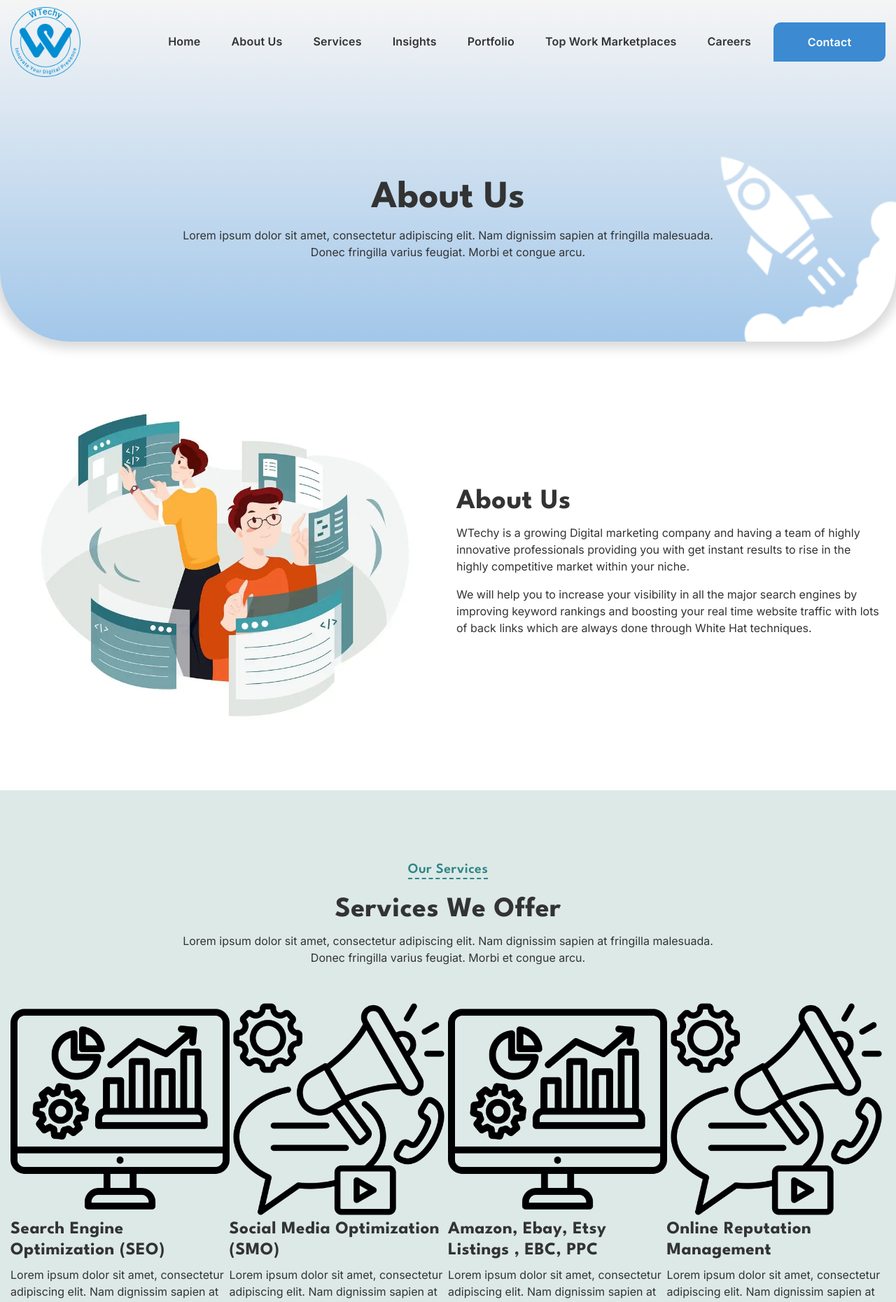
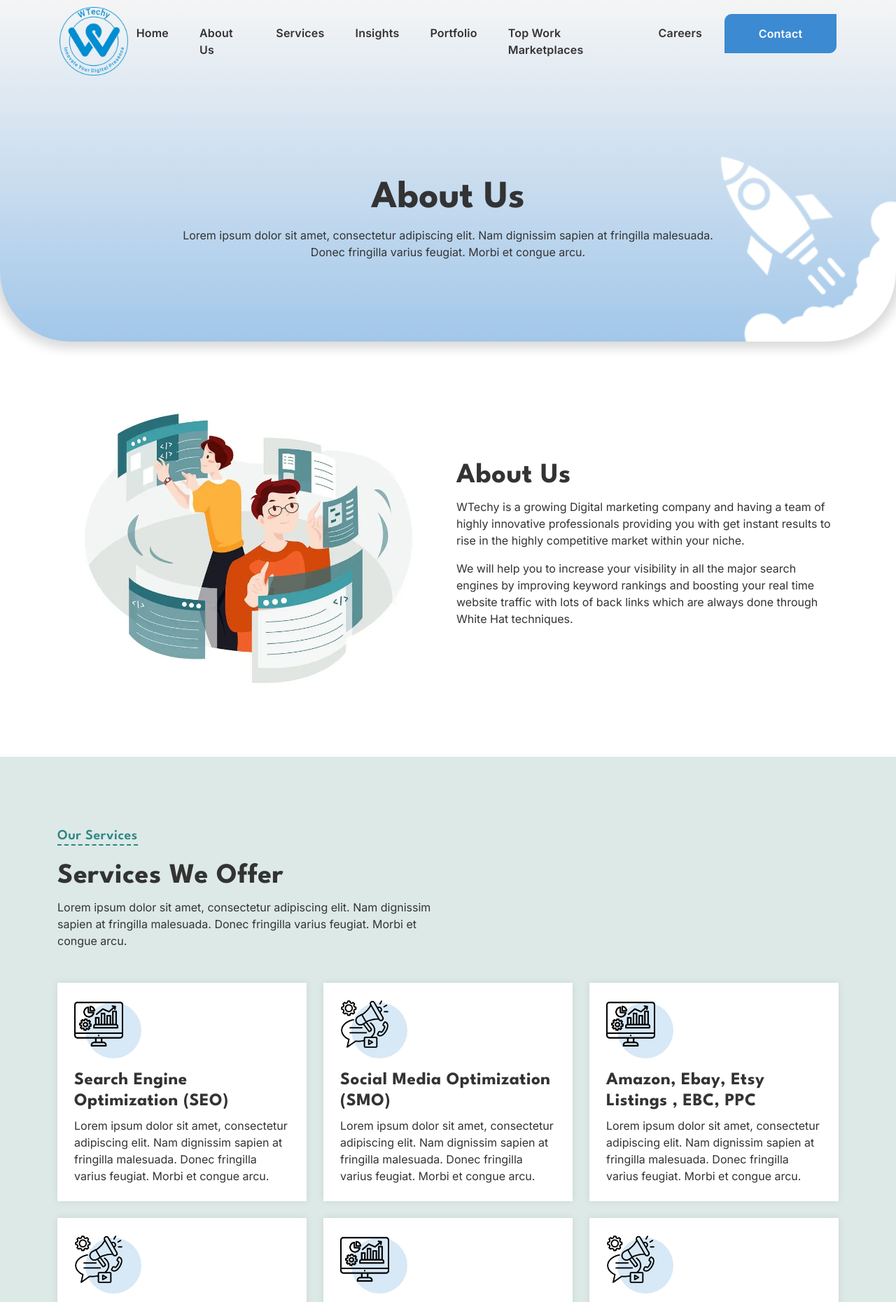
Before and after one commit to wtechyteam/WtechyReact, a React (Create React App) app: page /about-agency in a window 1280 px wide. Shown: the top 1860 px of the page at 70% size. Built offline with nearby package versions, Linux system fonts and the light colour scheme.

Commit message:
Worked on scss commenting

```diff
--- a/src/App.js
+++ b/src/App.js
@@ -36,7 +36,7 @@
       debounceDelay: 50, // the delay on debounce used while resizing window (advanced)
       throttleDelay: 99, // the delay on throttle used while scrolling the page (advanced)
       // Settings that can be overridden on per-element basis, by `data-aos-*` attributes:
-      offset: 200, // offset (in px) from the original trigger point
+      offset: 150, // offset (in px) from the original trigger point
       delay: 0, // values from 0 to 3000, with step 50ms
       duration: 400, // values from 0 to 3000, with step 50ms
       easing: "ease", // default easing for AOS animations
--- a/src/App.scss
+++ b/src/App.scss
@@ -10,6 +10,9 @@
   --text-color-dark: #333333;
   --bg-color1:#dce9e7;
 }
+
+
+/****************Universal Style Start*****************/
 html {
   scroll-behavior: smooth;
 }
@@ -44,111 +47,15 @@
   font-family: "League Spartan", sans-serif;
 }
 
-
-
 img {
   max-width: 100%;
   height: auto;
 }
 
-.bg-gray{
-  background-color:var(--bg-color1);
-}
-
-.dBtn{
-  font-size: 16px;
-  padding: 12px 25px;
-  border:none;
-  font-weight: 600;
-  letter-spacing: .5px;
-  transition: all 0.5s ease-in-out;
-  display: inline-flex;
-  justify-content: center;
-  align-items: center;
-  min-width: 160px;
-  &.hasShadow{
-    box-shadow: 2px 2px 10px 0px #00000050;
-  }
-  &.btnPrimary{
-    border: 1px solid var(--primary);
-    background: var(--primary);
-    color: #fff;
-    border-radius: 10px 0px 10px 0px;
-    min-height: 56px;
-    &:hover{
-      background: #fff;
-      color: var(--primary);
-      border-radius: 0px 10px 0px 10px;
-    }
-  }
-  &.btnSecondary{
-    background: var(--secondary);
-    color: #fff;
-    border-radius: 10px 0px 10px 0px;
-    min-height: 56px;
-    &:hover{
-      background: #fff;
-      color: var(--secondary);
-      border-radius: 0px 10px 0px 10px;
-    }
-  }
-  &.btnBorder{
-    background: transparent;
-    border-color: #000;
-    color: #fff;
-    border-radius: 10px 0px 10px 0px;
-    min-height: 56px;
-    &:hover{
-      background: #fff;
-      color: var(--secondary);
-      border-radius: 0px 10px 0px 10px;
-    }
-  }
-  &.btnText{
-    background: transparent;
-    padding: 0;
-    min-width: auto;
-    color: var(--secondary);
-    svg{
-      font-size: 22px;
-    }
-    &:hover{
-      color: #000;
-      letter-spacing: 1px;
-    }
-  }
-}
+/****************Universal Style End*****************/
 
 
-
-.sectionPadding{
-  padding: 100px 0px;
-  @media (max-width: 1200px) {
-    padding: 80px 0px;
-  }
-}
-
-.sectionInfo{
-  max-width: 800px;
-  margin: 0 auto;
-}
-
-
-.section-title-sm{
-  color: #2e8585;
-  font-weight: 600;
-  text-transform: capitalize;
-  letter-spacing: 0.5px;
-  border-width: 0px 0px 2px 0px;
-  border-style: dashed;
-  display: inline-block;
-  margin: 0 auto;
-  margin-bottom: 20px;
-  font-size: 20px;
-  @media (max-width: 1200px) {
-    font-size: 18px;
-  }
-}
+/****************Custom Utility CSS Start*****************/
 
 .title{
   &-sm{
@@ -199,46 +106,117 @@
   }
 }
 
-.container{
-  width: 100%;
-  max-width: 1400px;
-  padding: 0 15px;
+
+.bg-gray{
+  background-color:var(--bg-color1);
+}
+
+
+.dBtn{
+  font-size: 16px;
+  padding: 12px 25px;
+  border:none;
+  font-weight: 600;
+  letter-spacing: .5px;
+  transition: all 0.5s ease-in-out;
+  display: inline-flex;
+  justify-content: center;
+  align-items: center;
+  min-width: 160px;
+
+  &.hasShadow{
+    box-shadow: 2px 2px 10px 0px #00000050;
+  }
+  &.btnPrimary{
+    border: 1px solid var(--primary);
+    background: var(--primary);
+    color: #fff;
+    border-radius: 10px 0px 10px 0px;
+    min-height: 56px;
+    &:hover{
+      background: #fff;
+      color: var(--primary);
+      border-radius: 0px 10px 0px 10px;
+    }
+  }
+  &.btnSecondary{
+    background: var(--secondary);
+    color: #fff;
+    border-radius: 10px 0px 10px 0px;
+    min-height: 56px;
+    &:hover{
+      background: #fff;
+      color: var(--secondary);
+      border-radius: 0px 10px 0px 10px;
+    }
+  }
+  &.btnBorder{
+    background: transparent;
+    border-color: #000;
+    color: #fff;
+    border-radius: 10px 0px 10px 0px;
+    min-height: 56px;
+    &:hover{
+      background: #fff;
+      color: var(--secondary);
+      border-radius: 0px 10px 0px 10px;
+    }
+  }
+  &.btnText{
+    background: transparent;
+    padding: 0;
+    min-width: auto;
+    color: var(--secondary);
+    &:hover{
+      color: #000;
+      letter-spacing: 1px;
+    }
+  }
+  svg{
+    font-size: 22px;
+  }
+}
+
+.sectionPadding{
+  padding: 100px 0px;
+  @media (max-width: 1200px) {
+    padding: 80px 0px;
+  }
+}
+.sectionInfo{
+  max-width: 800px;
   margin: 0 auto;
 }
-
-.section-title span:before {
-  background-image: url(./assets/Images/text-shape.png);
-  background-repeat: no-repeat;
-  background-position: bottom left;
-  background-size: contain;
-  content: "";
-  position: absolute;
-  bottom: -8px;
-  left: 0;
-  width: 100%;
-  height: 100%;
-  z-index: -1;
-  animation: section-animation-2 3s infinite;
-}
-@keyframes section-animation-2 {
-  0% {
-      width: 0;
-  }
-  15% {
-      width: 100%;
-  }
-  85% {
-      opacity: 1;
-  }
-  90% {
-      width: 100%;
-      opacity: 0;
-  }
-  to {
-      width: 0;
-      opacity: 0;
+.section-title-sm{
+  color: #2e8585;
+  font-weight: 600;
+  text-transform: capitalize;
+  letter-spacing: 0.5px;
+  border-width: 0px 0px 2px 0px;
+  border-style: dashed;
+  display: inline-block;
+  margin: 0 auto;
+  margin-bottom: 20px;
+  font-size: 20px;
+  @media (max-width: 1200px) {
+    font-size: 18px;
   }
 }
+
+
+/****************Custom Utility CSS End*****************/
+
+.cardWrap{
+  &.type1{
+    height: 100%;
+    box-shadow: 0px 0px 10px 0px #00000015;
+    .cardIcon{
+      @include cardType1-Icon;
+    }
+
+  }
+}
+
 /***********Inner Page Banner Css Start************/
 .innerBanner{
   padding: 250px 0px 100px;
@@ -289,19 +267,6 @@
 .postCard {
   @include postCard
 }
-
-
-
-
-
-.cardWrap{
-
-}
-
-
-
-
-
 
 
 
--- /dev/null
+++ b/src/assets/styles/aboutPageStyle.scss
@@ -0,0 +1,25 @@
+/***************About Page CSS Start*************/
+.teamList{
+    .teamImage{
+      width: 100%;
+      padding-top: calc(100% /(16/12));
+      background: #ddd;
+      position: relative;
+      display: block;
+      margin-top: 80px;
+      img{
+        position: absolute;
+        width: auto;
+        height: calc(100% + 80px);
+        object-fit: contain;
+        left: 50%;
+        transform: translateX(-50%);
+        bottom: 0;
+        transition: all ease-in-out .3s;
+        object-position: bottom;
+
+      }
+    }
+  }
+
+  /**************About Page CSS Start****************/
--- a/src/assets/styles/mixins.scss
+++ b/src/assets/styles/mixins.scss
@@ -1,7 +1,16 @@
 
+@mixin cardType1-design{
+    background-color: rgba(255, 255, 255, 0.6);
+    border-style: solid;
+    border-width: 1px 1px 1px 1px;
+    border-color: rgba(12, 0, 0, 0.0588235294);
+    transition: all 0.3s, border 0.3s, border-radius 0.3s, box-shadow 0.3s;
+    padding: 53px 30px 30px 30px;
+    position: relative;
+    cursor: pointer;
+}
 
-
-@mixin cardIconType1 {
+@mixin cardType1-Icon{
     position: relative;
     margin-bottom: 30px;
     &::before {
@@ -34,7 +43,7 @@
     position: relative;
     overflow: hidden;
     cursor: pointer;
-    display: inline-block;
+    display: block;
     &:hover{
         img{
             transform: translate(-50%, -50%) scale(1.05);
--- a/src/components/AboutUs.jsx
+++ b/src/components/AboutUs.jsx
@@ -1,10 +1,11 @@
+import './../assets/styles/aboutPageStyle.scss'
 import InnerBanner from './common/InnerBanner'
 import ImageInfoWrap from './common/ImageInfoWrap'
 import aboutSectionImage from './../assets/Images/aboutPage/about-us.jpg'
 import serviceIcon1 from './../assets/Images/homepage/digitalMarketing.png'
 import serviceIcon2 from './../assets/Images/homepage/MarketingStrategies.png'
 
-
+import teamImage1 from './../assets/Images/homepage/cosnsult-image.png'
 
 const serviceData = [
     {
@@ -72,13 +73,41 @@
         title: 'Shopify Development',
         description: 'Lorem ipsum dolor sit amet, consectetur adipiscing elit. Nam dignissim sapien at fringilla malesuada. Donec fringilla varius feugiat. Morbi et congue arcu.'
     },
+    {
+        icon: serviceIcon2,
+        title: 'Shopify Development',
+        description: 'Lorem ipsum dolor sit amet, consectetur adipiscing elit. Nam dignissim sapien at fringilla malesuada. Donec fringilla varius feugiat. Morbi et congue arcu.'
+    },
 
-
-
-    // Add more service sections as needed
 ];
 
+const teamsData = [
+    {
+        icon: teamImage1,
+        name: 'Team Member 1',
+        designation: 'Director ',
+        description: 'Lorem ipsum dolor sit amet, consectetur adipiscing elit. Nam dignissim sapien at fringilla malesuada.'
+    },
+    {
+        icon: teamImage1,
+        name: 'Team Member 2',
+        designation: 'Team Leader ',
+        description: 'Lorem ipsum dolor sit amet, consectetur adipiscing elit. Nam dignissim sapien at fringilla malesuada.'
+    },
+    {
+        icon: teamImage1,
+        name: 'Team Member 3',
+        designation: 'Manager ',
+        description: 'Lorem ipsum dolor sit amet, consectetur adipiscing elit. Nam dignissim sapien at fringilla malesuada.'
+    },
+    {
+        icon: teamImage1,
+        name: 'Team Member 4 ',
+        designation: 'Product Designer ',
+        description: 'Lorem ipsum dolor sit amet, consectetur adipiscing elit. Nam dignissim sapien at fringilla malesuada.'
+    },
 
+];
 const AboutUs = () => {
 
 
@@ -95,20 +124,51 @@
             />
             <section className="sectionPadding bg-gray">
                 <div className="container">
-                <div className="sectionTopInfo text-center" data-aos="fade-up" data-aos-duration="1500">
+                    <div className="sectionTopInfo " >
                         <h4 className='section-title-sm '>Our Services</h4>
                         <h2 className='title-xl fw-bold'>Services We Offer</h2>
-                    <p className='sectionInfo '>Lorem ipsum dolor sit amet, consectetur adipiscing elit. Nam dignissim sapien at fringilla malesuada. Donec fringilla varius feugiat. Morbi et congue arcu.</p>
+                        <p className='col-lg-6 px-0'>Lorem ipsum dolor sit amet, consectetur adipiscing elit. Nam dignissim sapien at fringilla malesuada. Donec fringilla varius feugiat. Morbi et congue arcu.</p>
                     </div>
-                <div className="listWrapper d-flex flex-wrap mt-5 justify-content-center">
+                    <div className="row mt-5 justify-content-center">
                         {serviceData.map((service, index) => (
-                        <div className='col-lg-3 col-md-4' key={index} >
-                            <div className="cardWrap">
+                            <div className='col-lg-4 col-md-4 mb-4 ' key={index} >
+                                <div className="cardWrap px-4 py-4 type1 bg-white">
                                     <div className="cardIcon">
                                         <img src={service.icon} alt={service.title} />
                                     </div>
+                                    <div className="cardInfo">
                                         <h2 className="cardTitle title-md fw-bold">{service.title}</h2>
-                                <p className='cardDescription mb-0'>{service.description}</p>
+                                        <p className='cardDescription text-sm mb-0'>{service.description}</p>
+                                    </div>
+                                </div>
+                            </div>
+                        ))}
+                    </div>
+                </div>
+            </section>
+            <section className="sectionPadding teamSection">
+                <div className="container">
+                    <div className="sectionTopInfo text-center" >
+                        <h4 className='section-title-sm '>Our Team</h4>
+                        <h2 className='title-xl fw-bold'>Meet the We Offer</h2>
+                        <p className='sectionInfo px-0'>Lorem ipsum dolor sit amet, consectetur adipiscing elit. Nam dignissim sapien at fringilla malesuada. Donec fringilla varius feugiat. Morbi et congue arcu.</p>
+                    </div>
+                    <div className="row mt-5 teamList justify-content-center">
+                        {teamsData.map((item, index) => (
+                            <div className='col-lg-3 col-sm-6 mb-5 ' key={index} >
+                                <div className="cardWrap bg-white">
+                                    <div className="cardImage teamImage">
+                                        <img src={item.icon} alt={item.title} />
+                                    </div>
+                                    <div className="cardInfo mt-3">
+                                        <h2 className="cardTitle title-md fw-bold mb-1">{item.name}</h2>
+                                        <p className='color-gray title-sm mb-0'>{item.designation}</p>
+                                        {/* <ul className="iconList">
+                                            <li><a href='#'></a></li>
+                                            <li></li>
+                                            <li></li>
+                                        </ul> */}
+                                    </div>
                                 </div>
                             </div>
                         ))}
--- a/src/components/common/ImageInfoWrap.jsx
+++ b/src/components/common/ImageInfoWrap.jsx
@@ -7,7 +7,7 @@
             <div className="container">
 
                 <div className="row align-items-center">
-                    <div className="col-md-6">
+                    <div className="col-md-6 mb-5 mb-md-0">
                         <img src={imageUrl} title={title} />
                     </div>
                     <div className="col-md-6">
```
Also changed, not shown: src/assets/styles/homepageStyle.scss (+9 -12 lines). Lines whose indentation alone changed are shown as unchanged.
